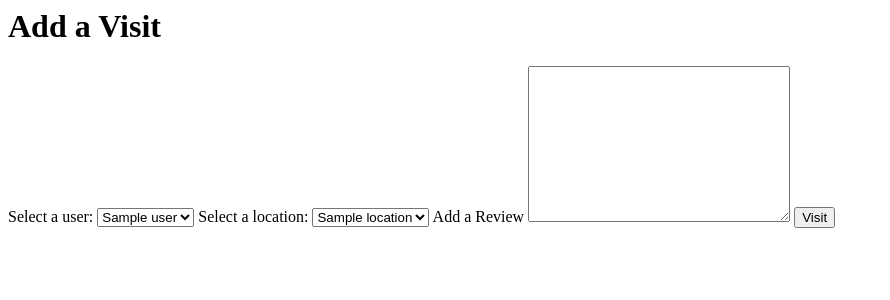
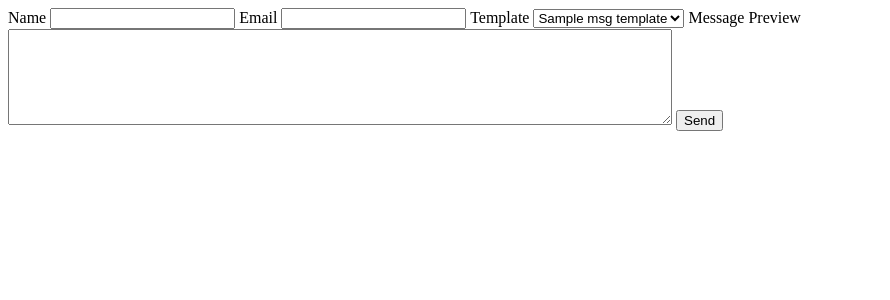
Before and after one commit to ColetteDufficy/cdufficy_yakara, a Flask app: template templates/index.html in a window 1280 px wide. Shown: the top 300 px of the page, without its empty margins (0-890 px from the left). Run offline with Flask 3, Linux system fonts and the light colour scheme; the template is opened without the code that fills it: most values are stand-ins (such as "Sample title", 1, 10 or a date in 2020).

Commit message:
front end displaying, but data not pulling through

```diff
--- a/db/messaging.sql
+++ b/db/messaging.sql
@@ -15,4 +15,4 @@ CREATE TABLE msg_sent (
     msg_template_id INT REFERENCES msg_templates(id) ON DELETE CASCADE
 );
 
-INSERT INTO msg_templates (msg_title, msg_content) VALUES ('hello', 'Hello, \nThank you for your call today. \nPlease contact us if you have any further questions. \Yakara' );
+INSERT INTO msg_templates (msg_title, msg_content) VALUES ('Hello Message', 'Hello, \nThank you for your call today. \nPlease contact us if you have any further questions. \Yakara' );
--- a/templates/index.html
+++ b/templates/index.html
@@ -1,37 +1,27 @@
 <div class="new_container">
 
-    <!-- <form class="form" action="/" method="post">
-        <h3>Name:</h3>
-        <h3>Email:</h3>
-        <h3>Template:</h3>
-        <h3>Message Preview:</h3>
-    </form>  -->
+    <form class="form" action="/" method="post">
 
+        <label for="fname">Name</label>
+        <input type="text"
+        id="fname"
+        name="fname">
 
-<h1>Add a Visit</h1>
+        <label for="email">Email</label>
+        <input type="email" id="email" name="email">
 
-<form action="/" method="post">
-  <label for="user">Select a user:</label>
-    <select name="user_id" id="user">
-      {% for user in users %}
-      <option value="{{ user.id }}">{{ user.name }}</option>
-      {% endfor %}
-    </select>
+        <label for="msg_template_id">Template</label>
+        <select name="msg_template_id" id="msg_template_id">
+            {% for msg in msgs %}
+                <option value="{{ msg_template.id }}">{{ msg_template.msg_title }}</option>
+            {% endfor %}
+        </select>
 
-  <label for="location">Select a location:</label>
-    <select name="location_id" id="location">
-      {% for location in locations %}
-      <option value="{{ location.id }}">{{ location.name }}</option>
-      {% endfor %}
-    </select>
+        <label for="preview">Message Preview</label>
+        <textarea name="preview" id="preview" cols="80" rows="6"></textarea>
+        <input class="btn btn--action" type='submit' value="Send">
 
-
-  <label for="review">Add a Review</label>
-  <textarea name="review" id="review" cols="30" rows="10"></textarea>
-  <input class="btn btn--action" type='submit' value="Visit">
-</form>
-
-
+    </form>
 
 
 </div>
```
Also changed, not shown: ReadMe.md.
